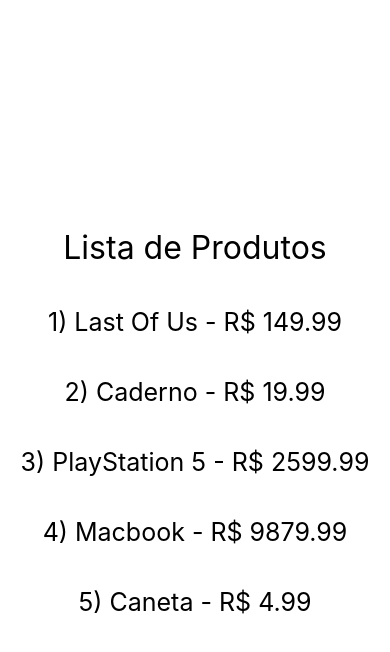
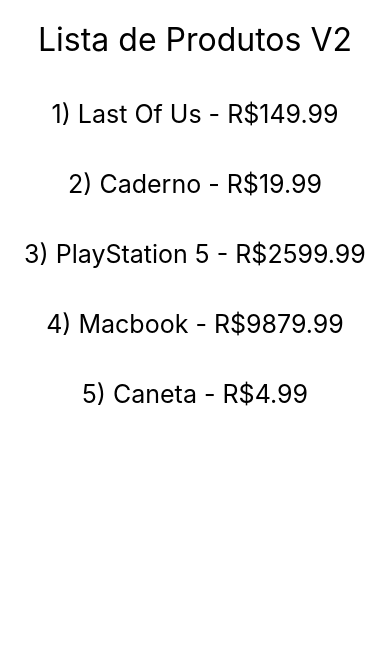
Before and after one commit to liviacardoso03/react-native-projects, a React Native app: screen / in a window 390 px wide. Shown: the top 652 px of the page. Built offline with nearby package versions, Linux system fonts and the light colour scheme.

Commit message:
Renderizando Lista #02

```diff
--- a/src/App.js
+++ b/src/App.js
@@ -1,7 +1,8 @@
 import React from 'react';
 import {SafeAreaView, StyleSheet} from 'react-native';
 
-import ListaProdutos from './components/produtos/ListaProdutos';
+import ListaProdutosV2 from './components/produtos/ListaProdutosV2';
+// import ListaProdutos from './components/produtos/ListaProdutos';
 // import UsuarioLogado from './components/UsuarioLogado';
 // import Família from './components/relacao/Família';
 // import Membro from './components/relacao/Membro';
@@ -21,7 +22,9 @@
 
 export default () => (
   <SafeAreaView style={style.App}>
-    <ListaProdutos />
+    <ListaProdutosV2 />
+
+    {/* <ListaProdutos /> */}
     {/* <UsuarioLogado usuario={{nome: 'Gui', email: 'gui@gmail.com'}} />
     <UsuarioLogado usuario={{nome: 'Ana'}} />
     <UsuarioLogado usuario={{email: 'carlos@empresa.com'}} /> */}
--- /dev/null
+++ b/src/components/produtos/ListaProdutosV2.js
@@ -0,0 +1,26 @@
+import React from 'react';
+import {SafeAreaView, Text, FlatList} from 'react-native';
+import Estilo from '../style';
+
+import Produtos from './Produtos';
+
+export default props => {
+  const produtoRender = ({item: p}) => {
+    return (
+      <Text style={Estilo.fontM}>
+        {p.id}) {p.nome} - R${p.preco}
+      </Text>
+    );
+  };
+
+  return (
+    <>
+      <Text style={Estilo.fontG}>Lista de Produtos V2</Text>
+      <FlatList
+        data={Produtos}
+        keyExtractor={i => `${i.id}`} //Vai gerar cada uma das chaves
+        renderItem={produtoRender}
+      />
+    </>
+  );
+};
```
